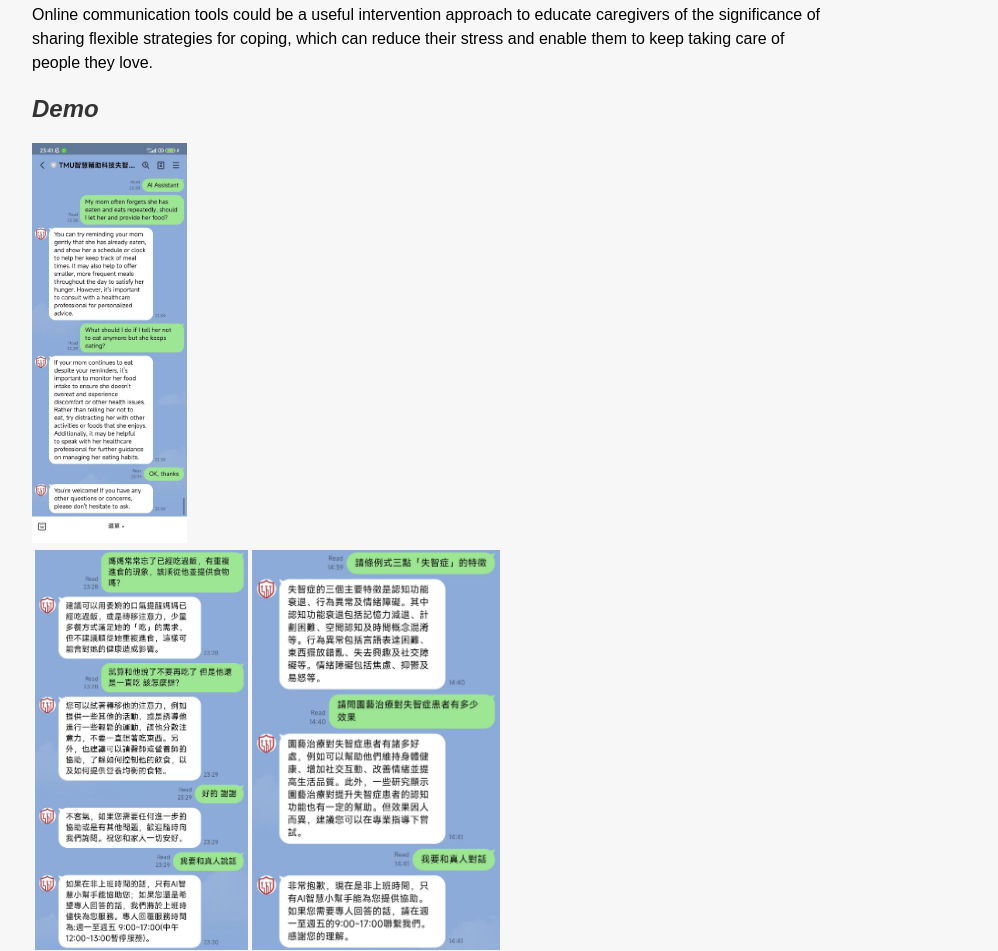
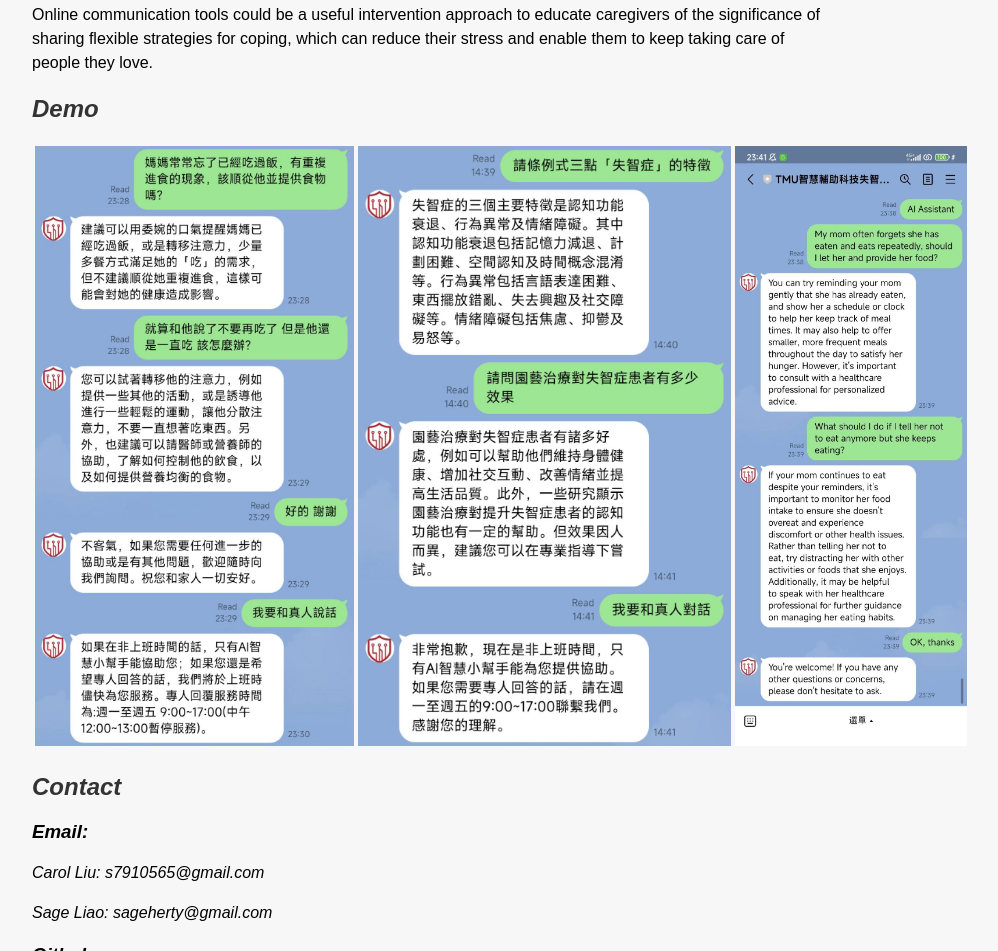
Before and after one commit to SageLiao/CBCD, a plain HTML site: page index.html in a window 1280 px wide. Shown: the part 741-1692 px from the top of the page, without its empty margins (208-1206 px from the left). Drawn offline with Linux system fonts and the light colour scheme.

Commit message:
Update index.html

```diff
--- a/index.html
+++ b/index.html
@@ -24,12 +24,13 @@
           <table>
           <tr>
           <td>
-          <a><img src="demo_1.jpg" height = "400"></a>
+          <a><img src="demo_1.jpg" height = "600"></a>
           </td>
           <td>
-          <a><img src="demo_2.jpg" height = "400"></a>
+          <a><img src="demo_2.jpg" height = "600"></a>
           </td>
-          <a><img src="demo_3.jpg" height = "400"></a>
+          <td>
+          <a><img src="demo_3.jpg" height = "600"></a>
           </td>
           </tr>
           </table>
@@ -39,6 +40,6 @@
       <p style="font-soze: 20px">Sage Liao: <I> sageherty@gmail.com </I> </p>
           <h3 style="font-soze: 20px"><strong>Github:</strong></h3>
       <p style="font-soze: 20px"><a href="https://github.com/CarolLiuXQ/">Carol Liu</a> </p>
-      <p style="font-soze: 20px"><a href="https://sageliao.github.io/">Sage Liao</a> </p>
+      <p style="font-soze: 20px"><a href="https://github.com/SageLiao">Sage Liao</a> </p>
     </main>
 </html>
```
